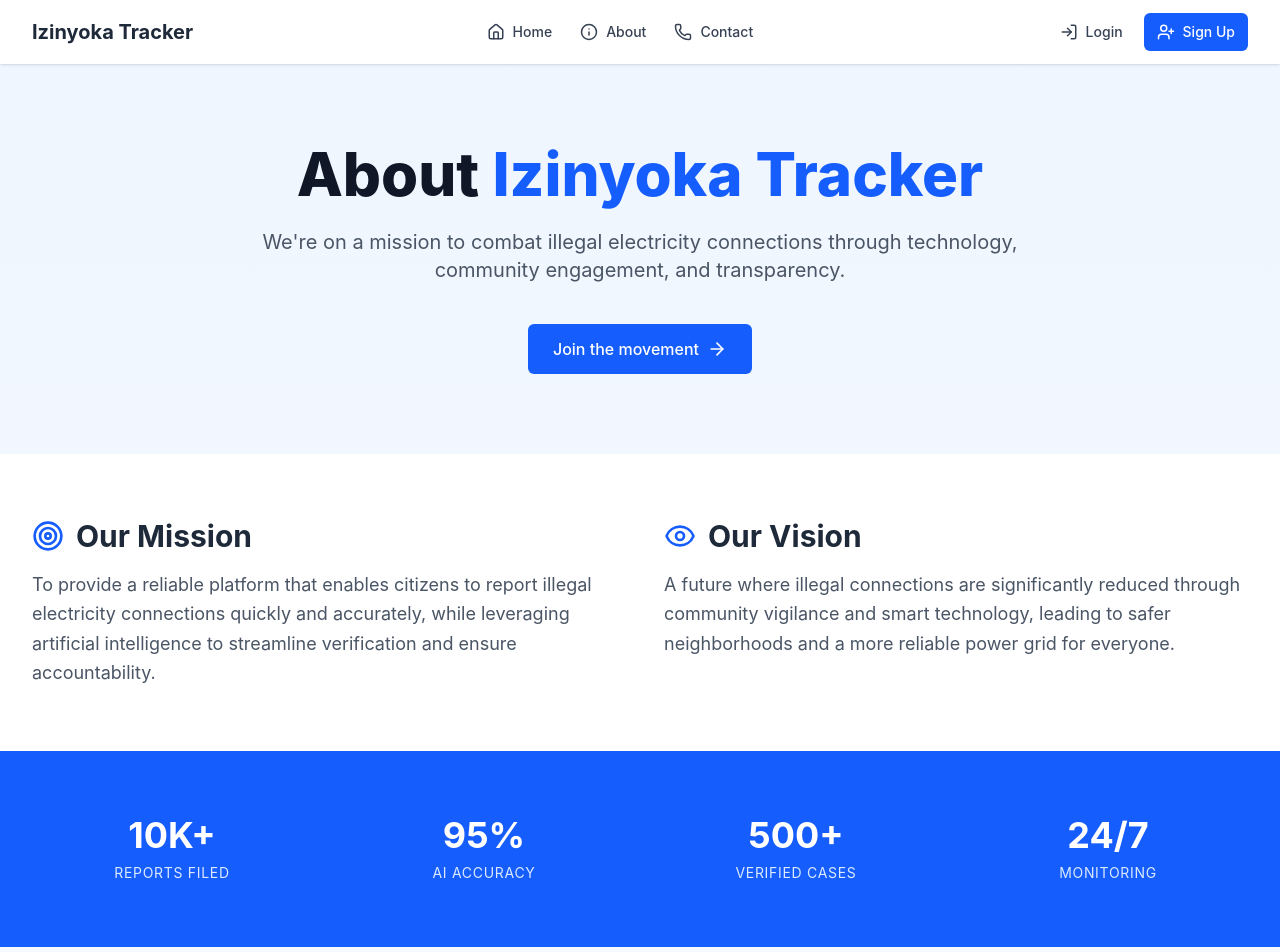
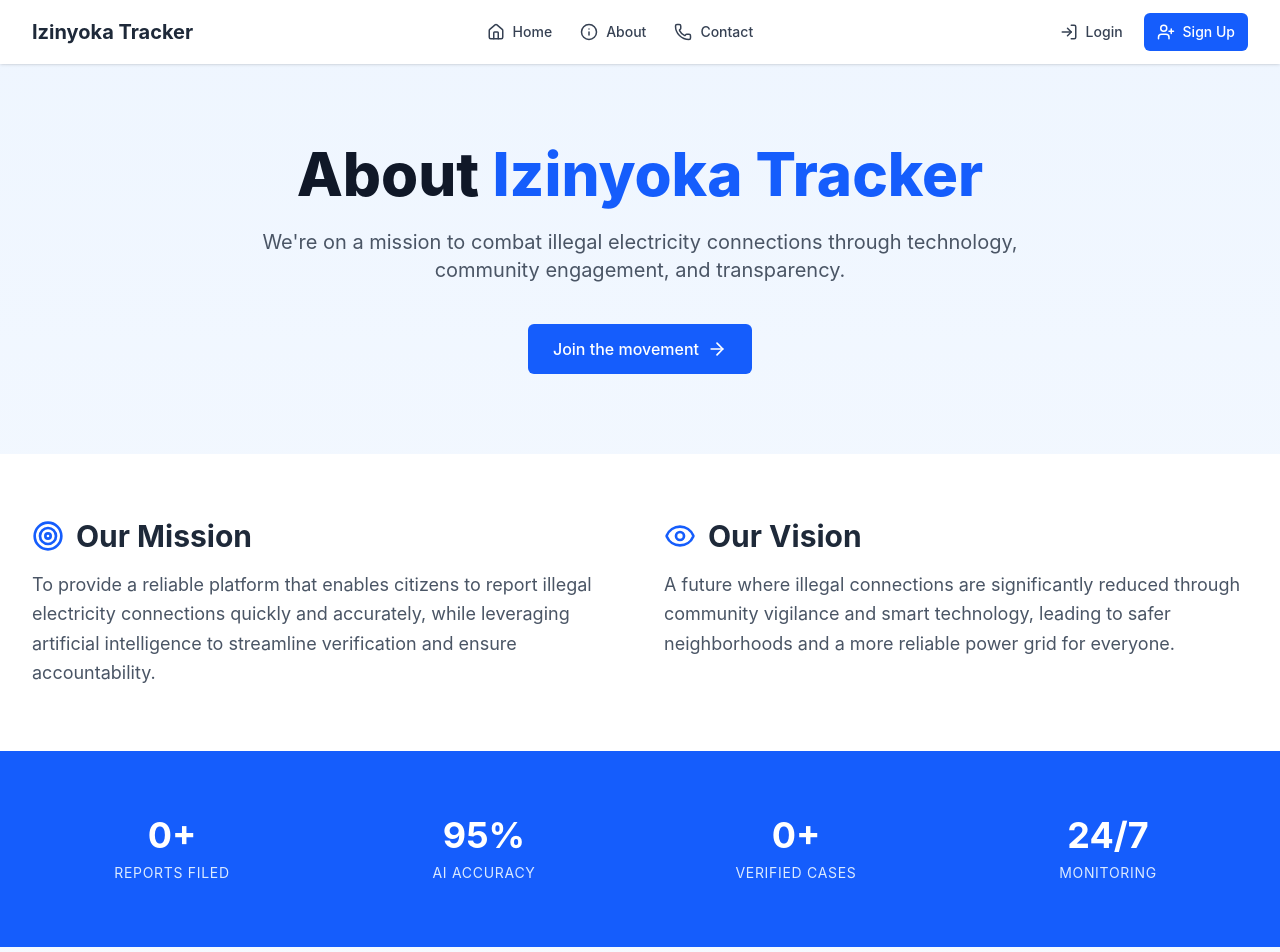
Before and after one commit to Teb-Mangena/izinyoka, a React (Vite) app in the folder admin/: page /about in a window 1280 px wide. Shown: the top 952 px of the page. Built offline with nearby package versions, Linux system fonts and the light colour scheme.

Commit message:
small changes

```diff
--- a/admin/src/pages/About.tsx
+++ b/admin/src/pages/About.tsx
@@ -24,9 +24,9 @@ function About() {
   ];
 
   const stats = [
-    { value: "10K+", label: "Reports Filed" },
+    { value: "0+", label: "Reports Filed" },
     { value: "95%", label: "AI Accuracy" },
-    { value: "500+", label: "Verified Cases" },
+    { value: "0+", label: "Verified Cases" },
     { value: "24/7", label: "Monitoring" },
   ];
 
```
